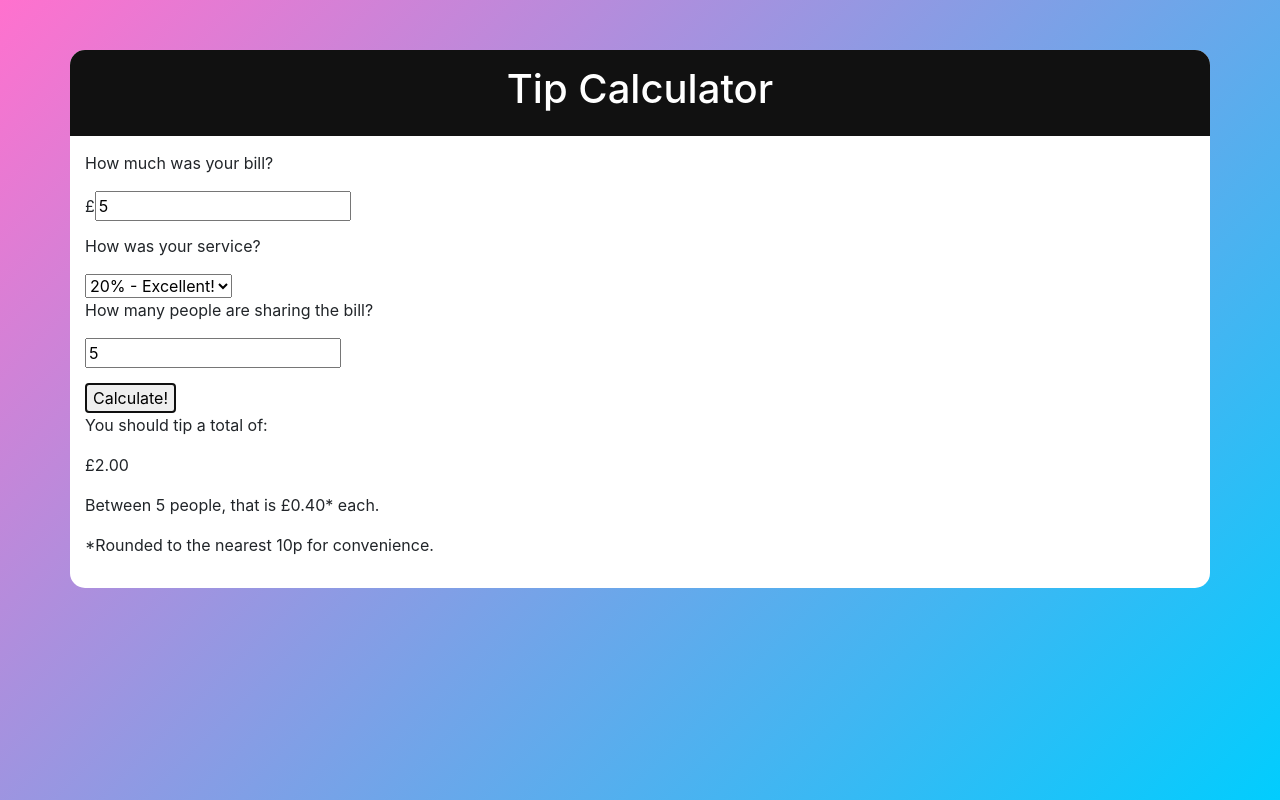
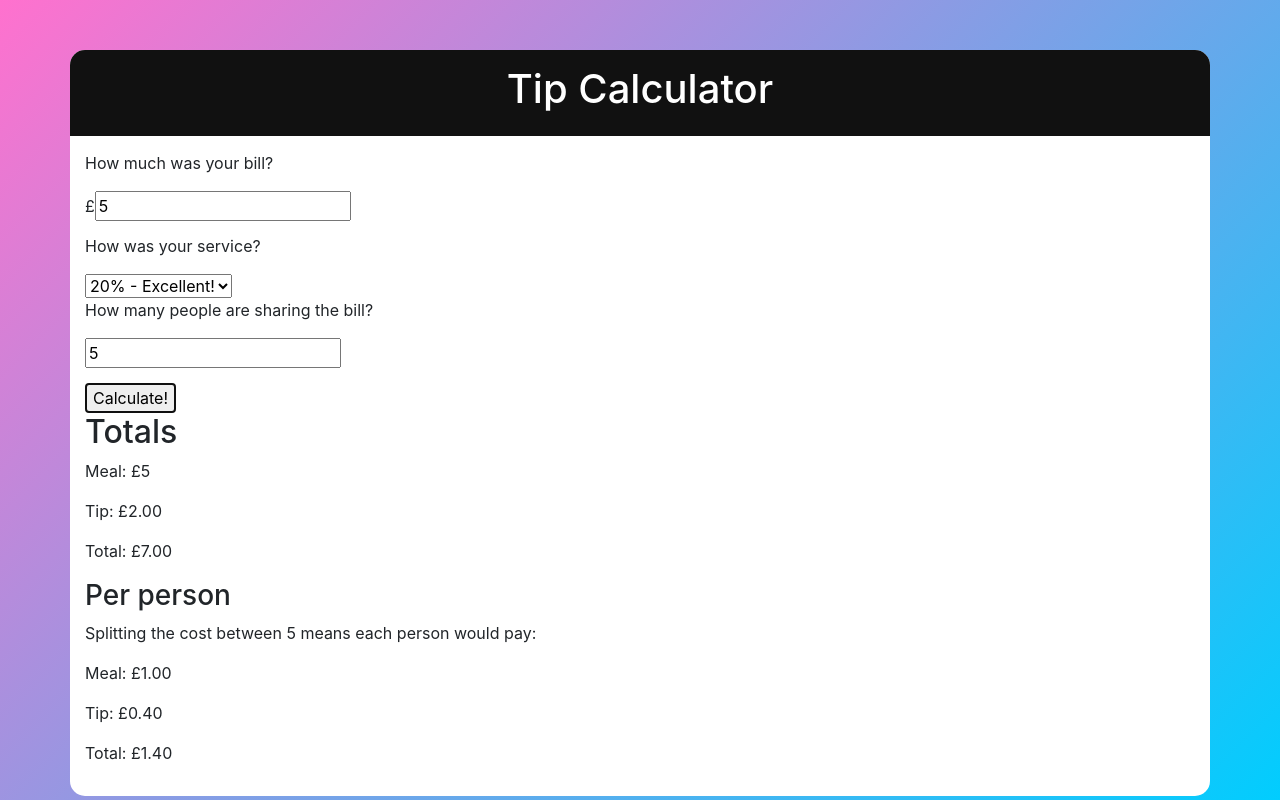
Before and after one commit to Fazyyy/Tip-Calculator, a plain HTML site: page index.html in a window 1280 px wide. Both pictures are taken after typing "5", "5" into the empty fields and a click on the button "Calculate!". Drawn offline with nearby package versions, Linux system fonts and the light colour scheme.

Commit message:
Better layout of result
Changed the formatting of the results and what info is displayed.

```diff
--- a/index.html
+++ b/index.html
@@ -36,10 +36,16 @@
             <button onclick="calculateTip()">Calculate!</button>
 
             <div class="result">
-                <p>You should tip a total of:</p>
-                <p>£<span id="totalTip">0.00</span></p>
-                <p>Between <span id="peopleAmount">4</span> people, that is £<span id="tipPer">0.00</span>* each.</p>
-                <p>*Rounded to the nearest 10p for convenience.</p>
+                <h2>Totals</h2>
+                <p>Meal: £<span id="mealCost">0.00</span></p>
+                <p>Tip: £<span id="totalTip">0.00</span></p>
+                <p>Total: £<span id="totalAndTip">0.00</span></p>
+                <h3>Per person</h3>
+                <p>Splitting the cost between <span id="peopleAmount">4</span> means each person would pay:</p>
+                <p>Meal: £<span id="mealCostPer">0.00</span></p>
+                <p>Tip: £<span id="tipPer">0.00</span></p>
+                <p>Total: £<span id="totalPer">0.00</span></p>
+                <!--<p>*Rounded to the nearest 10p for convenience.</p>-->
             </div>
         </div>
     </section>
--- a/js/main.js
+++ b/js/main.js
@@ -22,8 +22,18 @@ function calculateTip() {
     //Calculate tip per person and round up to 10p
     var indTip = Math.round( (totalTip / noOfPeople) * 10 ) / 10;
 
+    var overallTotal = ( 1 * totalCost ) + ( 1 * totalTip );
+    var mealPer = ( 1 * totalCost ) / ( 1 * noOfPeople )
+    var totalPer = mealPer + indTip;
+
+
     //Output values
     document.getElementById("peopleAmount").innerHTML = noOfPeople;
     document.getElementById("totalTip").innerHTML = totalTip.toFixed(2);
     document.getElementById("tipPer").innerHTML = indTip.toFixed(2);
+    document.getElementById("mealCost").innerHTML = totalCost;
+    document.getElementById("totalAndTip").innerHTML = overallTotal.toFixed(2);
+    document.getElementById("mealCostPer").innerHTML = mealPer.toFixed(2);
+    document.getElementById("totalPer").innerHTML = totalPer.toFixed(2);
+
   }
```
